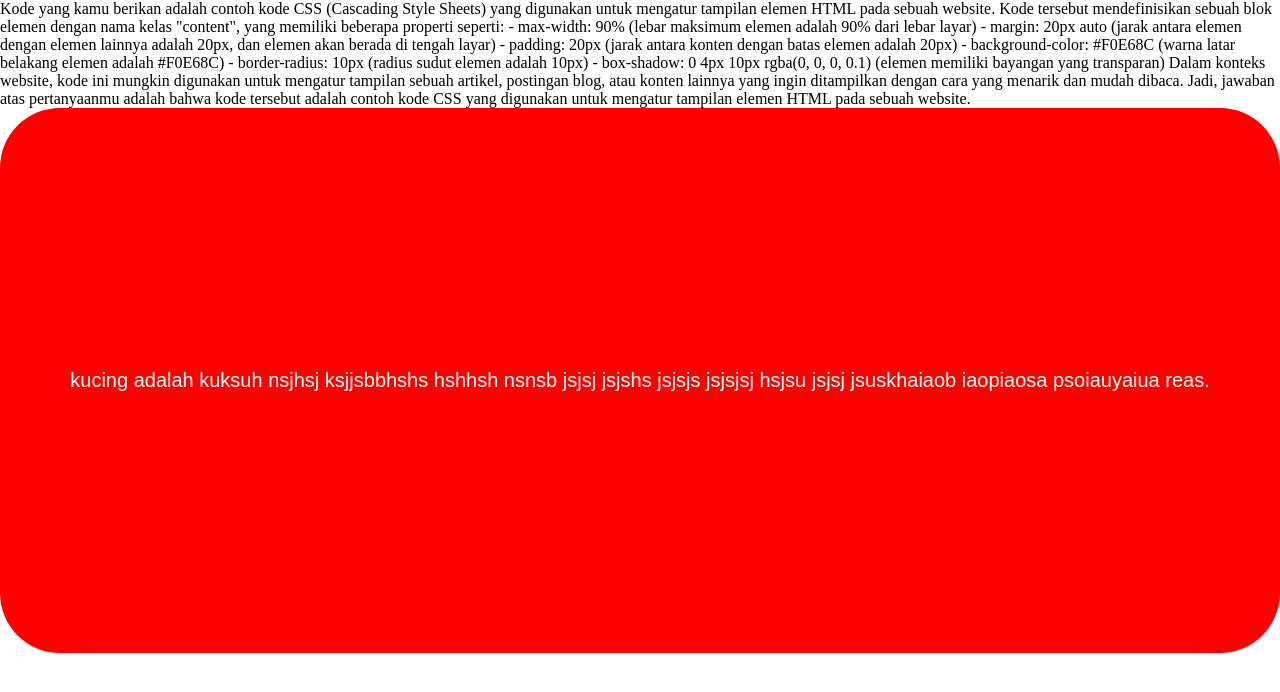
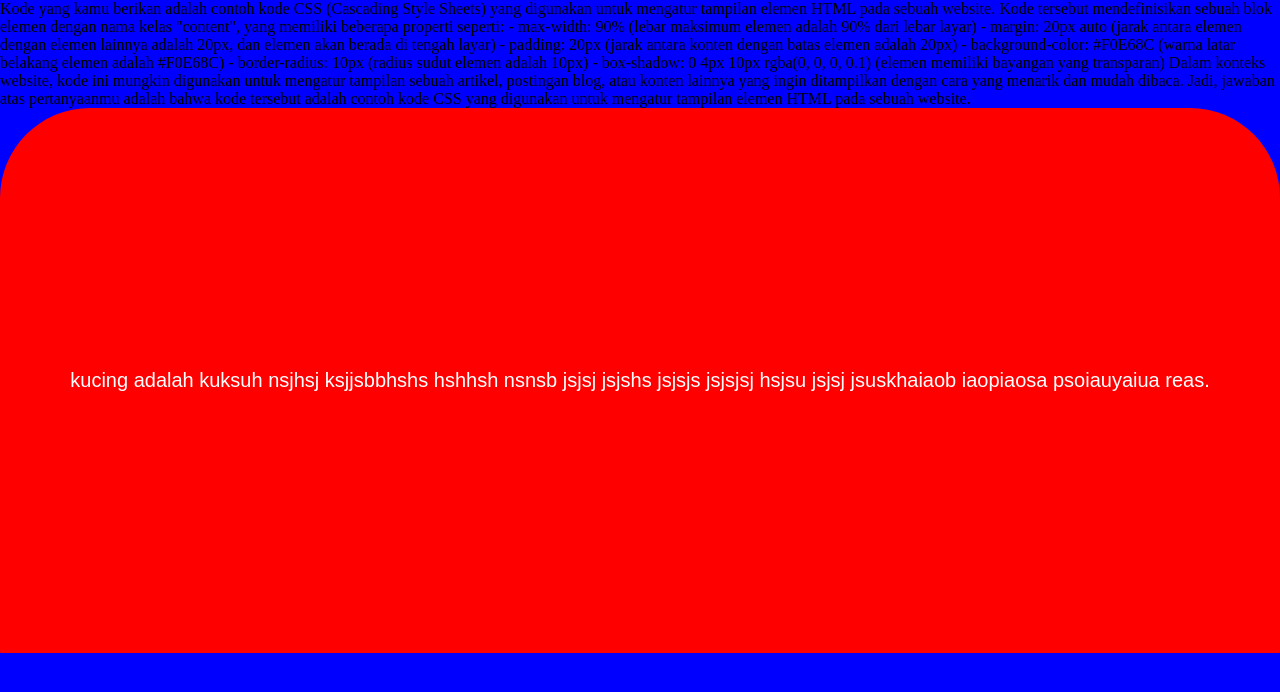
Before and after one commit to SAFF35/C11, a plain HTML site: page index.html in a window 1280 px wide. Drawn offline with Linux system fonts and the light colour scheme.

Commit message:
Update index.html

```diff
--- a/index.html
+++ b/index.html
@@ -14,13 +14,18 @@
     body, html {
       width: 100%;
       height: 87%;
+      background-color: #0000ff;
+
     }
 
     .container {
       width: 100%;
       height: 90%;
       background-color: #Ff0000; /* Warna latar hijau */
-      border-radius: 60px;
+      border-top-left-radius: 90px;
+      border-top-right-radius: 90px;
+      border-bottom-left-radius: 1px;
+      border-bottom-right-radius: 1px;
       display: flex;
       justify-content: center;
       align-items: center;
```
